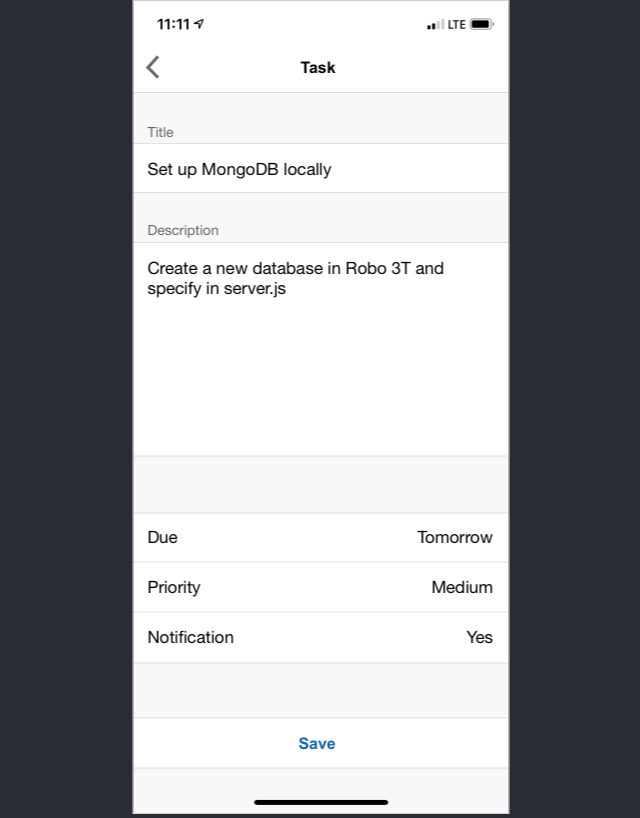
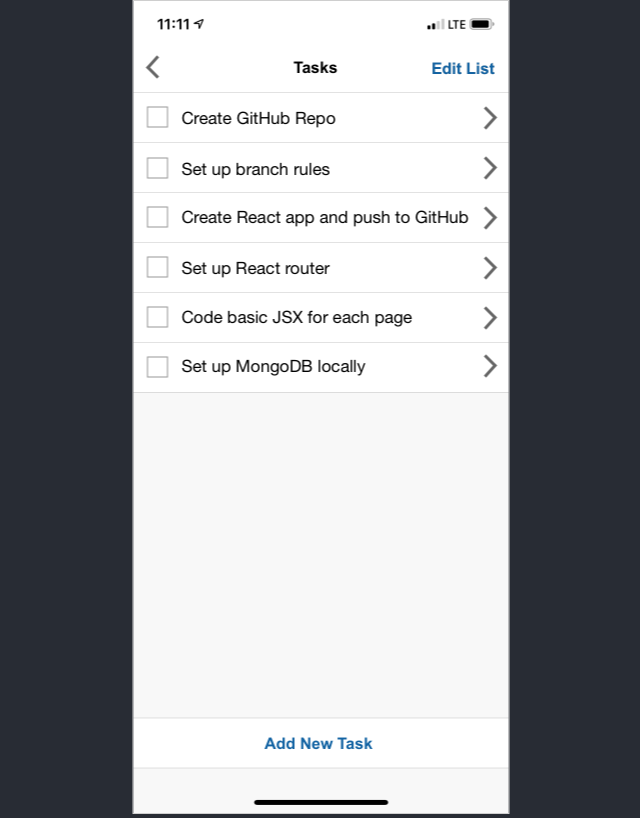
Before and after one commit to makicoding/New-Slack-Prototype, a React (Create React App) app: page /page6 in a window 1280 px wide. Shown: the whole page, without its empty margins (319-959 px from the left). Built offline with nearby package versions, Linux system fonts and the light colour scheme.

Commit message:
image hyperlink updated

```diff
--- a/src/pages/page6.js
+++ b/src/pages/page6.js
@@ -27,7 +27,7 @@ class Page6 extends React.Component {
             <div>
 
                 <div className="screenImageContainer">
-                    <img className="screenImage" src={"./assets/images/screens_exported_from_sketch_2x_png/HiFi_iPhone_XS_5.png"} alt={"Sketch Screen"} />
+                    <img className="screenImage" src={"./assets/images/screens_exported_from_sketch_2x_png/HiFi_iPhone_XS_6.png"} alt={"Sketch Screen"} />
 
                     <Link className="p6Button1" onClick={this.p6Button1Click}></Link>
 
```
